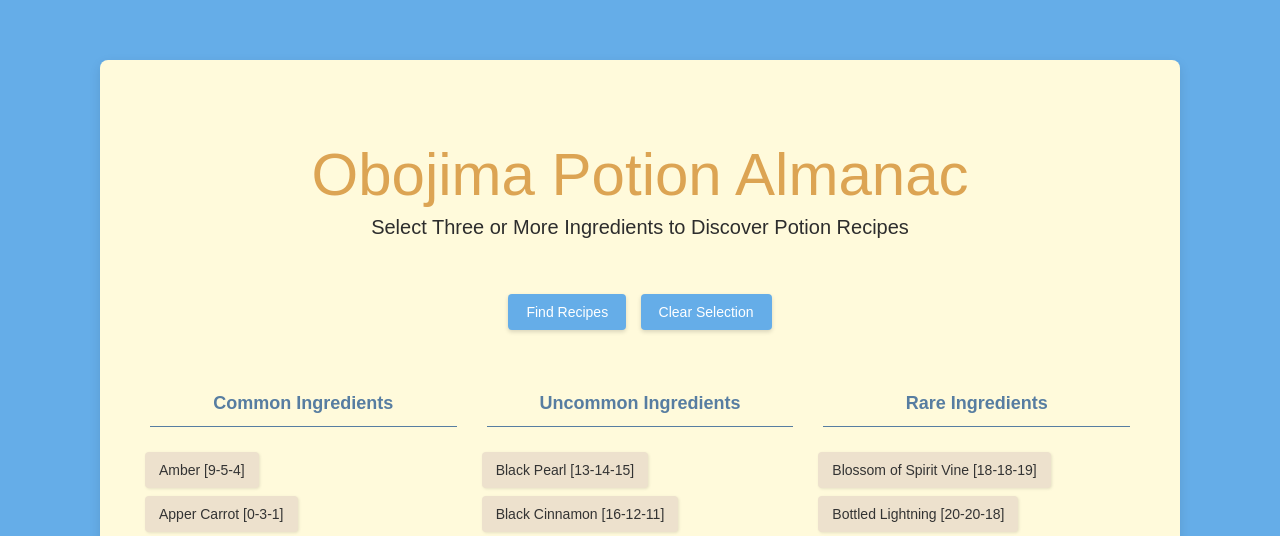
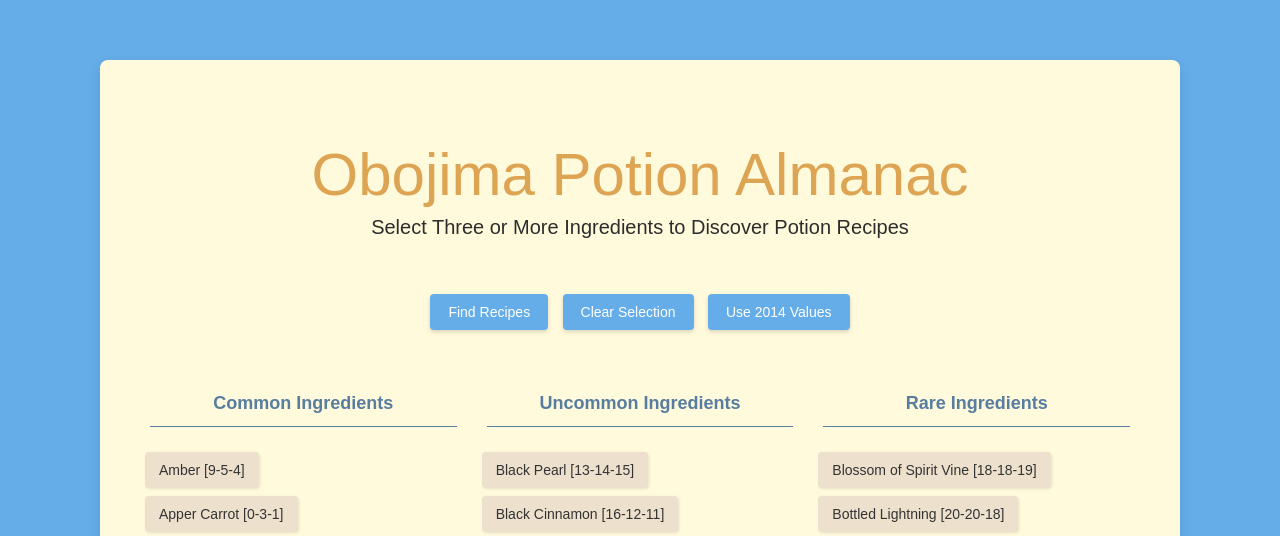
Before and after one commit to billhanscom/Obojima, a Flask app: page / in a window 1280 px wide. Shown: the top 536 px of the page. Run offline with Flask 3, Linux system fonts and the light colour scheme; some web fonts are replaced.

Commit message:
Add files via upload

```diff
--- a/templates/index.html
+++ b/templates/index.html
@@ -19,6 +19,7 @@
         <div class="button-group">
             <button type="button" onclick="findRecipes()">Find Recipes</button>
             <button type="button" onclick="clearSelection()">Clear Selection</button>
+            <button type="button" id="values-toggle-button" class="values-toggle-button" onclick="toggleValuesYear()">Use 2014 Values</button>
         </div>
 
         <!-- Ingredient selection form -->
@@ -59,6 +60,7 @@
             <div class="button-group">
                 <button type="button" onclick="findRecipes()">Find Recipes</button>
                 <button type="button" onclick="clearSelection()">Clear Selection</button>
+                <button type="button" class="values-toggle-button" onclick="toggleValuesYear()">Use 2014 Values</button>
             </div>
         </form>
 
@@ -66,7 +68,7 @@
             <!-- Results will be displayed in this section -->
         </div>
 
-        <footer class="site-footer">
+         <footer class="site-footer">
             <p>Created by Urameshiya</p>
             <p><a href="https://discord.gg/ZfdtQeAqV" target="_blank" rel="noopener noreferrer">Report any errors on the Obojima Discord server.</a></p>
         </footer>
```
